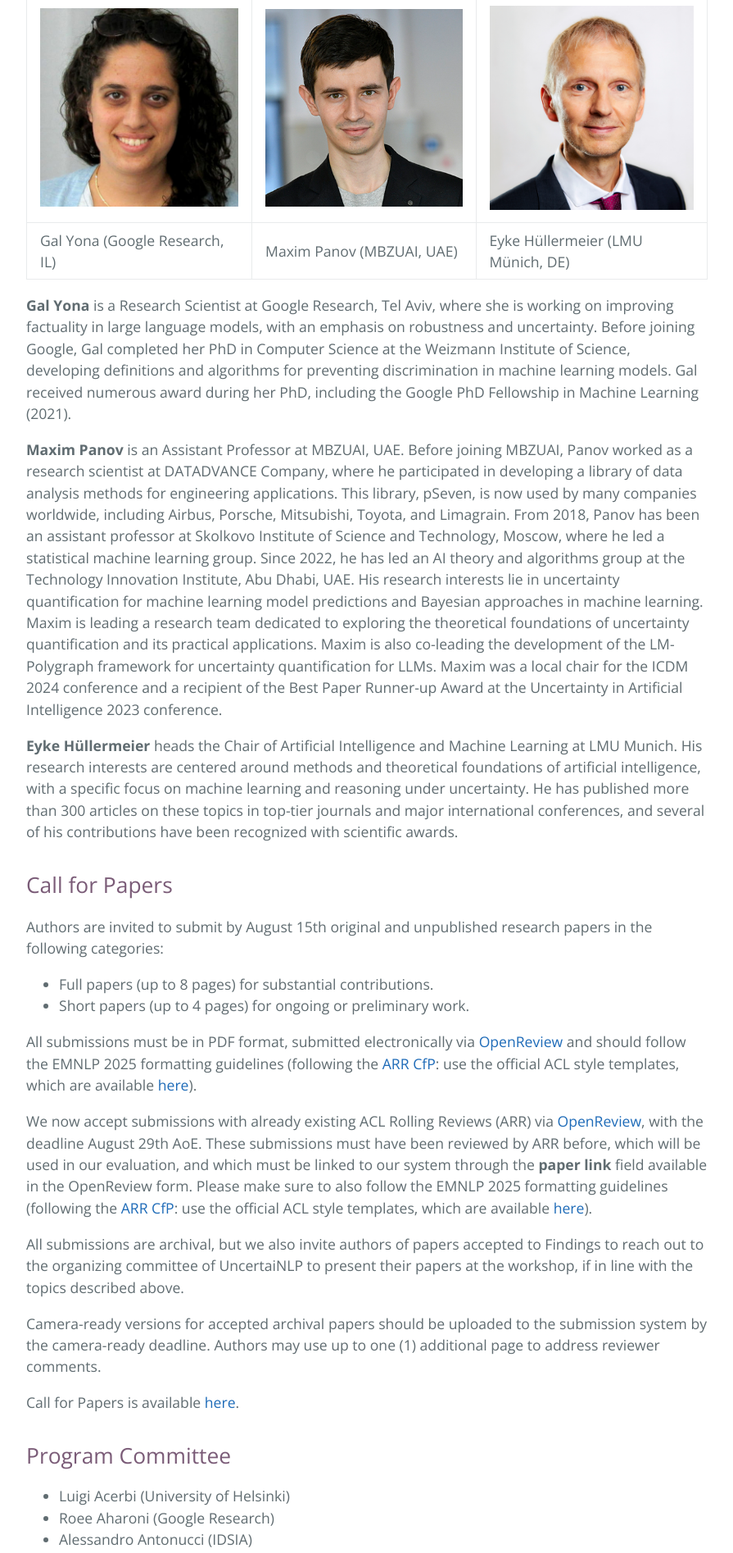
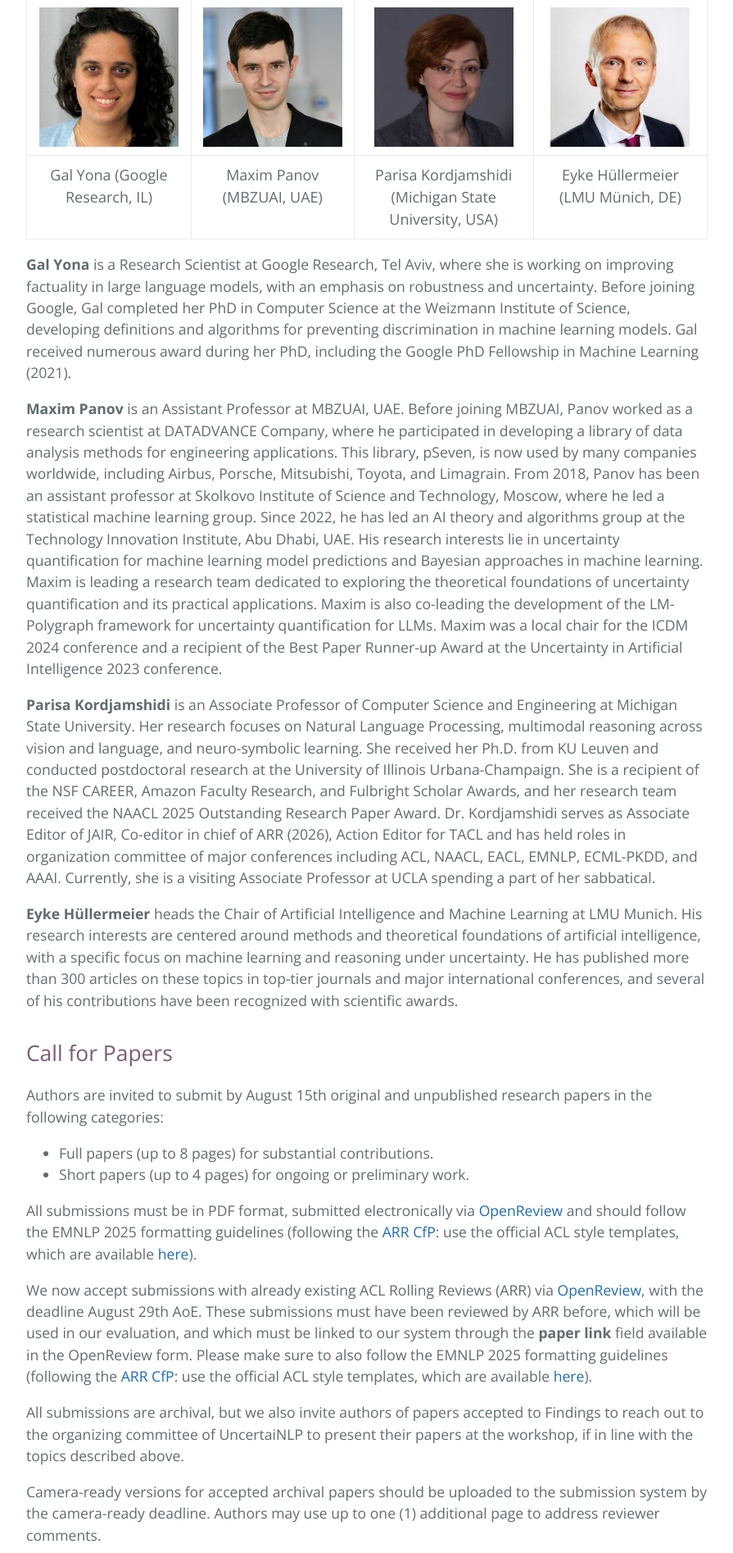
Before and after one commit to uncertainlp/uncertainlp.github.io, a Jekyll site: the page built from index.md, in a window 1280 px wide. Shown: the part 3495-5389 px from the top of the page at 82% size, without its empty margins (192-1087 px from the left). Built offline with Jekyll 4.4.1, drawn with Linux system fonts in a browser that asks for light colours.

Commit message:
Add Parisa Kordjamshidi as our fourth invited speaker

```diff
--- a/index.md
+++ b/index.md
@@ -71,24 +71,52 @@ UncertaiNLP welcomes submissions to topics related (but not limited) to:
   - Mitigation techniques including uncertainty-aware generation, retrieval-augmented methods, and controllable generation
   - Relationship between specific kinds (or sources) of uncertainty and hallucination occurrence
 
+<style>
+  table.speakers {
+    border-collapse: collapse;
+    text-align: center;
+  }
+  table.speakers td {
+    width: 360px;
+    vertical-align: top;
+    padding: 10px;
+  }
+  table.speakers img {
+    width: 170px;
+    height: 170px;
+    object-fit: cover;
+    display: block;
+    margin: 0 auto;
+  }
+  table.speakers figcaption {
+    font-size: 18px;
+    word-wrap: break-word;
+    margin-top: 6px;
+  }
+</style>
+
 <img class="background-image" src="/assets/speakers_header.png" alt="Invited Speakers" id="invited-speakers" style='width: 100%; margin: auto;'/>
 
-<table cellspacing="0" cellpadding="0">
+<table cellspacing="0" cellpadding="0" class="speakers">
   <tr>
-    <td><img src="./assets/speakers/gal_yona.jpg" width="360" alt="Gal Yona" /></td>
-    <td><img src="./assets/speakers/maxim_panov.jpg" width="360" alt="Clara Meister" /></td>
-    <td><img src="./assets/speakers/eyke_huellermeier.jpg" width="360" alt="Eyke Hüllermeier" /></td>
+    <td><img src="./assets/speakers/gal_yona.jpg" alt="Gal Yona" /></td>
+    <td><img src="./assets/speakers/maxim_panov.jpg" alt="Maxim Panov" /></td>
+    <td><img src="./assets/speakers/parisa.jpg" alt="Parisa Kordjamshidi" /></td>
+    <td><img src="./assets/speakers/eyke_huellermeier.jpg" alt="Eyke Hüllermeier" /></td>
   </tr>
   <tr>
-    <td><figcaption font-size=10px word-wrap="break-word" width="360" height="auto">Gal Yona (Google Research, IL)</figcaption> </td>
-    <td><figcaption font-size=10px word-wrap="break-word" width="360" height="auto">Maxim Panov (MBZUAI, UAE)</figcaption> </td>
-    <td><figcaption font-size=10px word-wrap="break-word" width="360" height="auto">Eyke Hüllermeier (LMU Münich, DE)</figcaption> </td>
+    <td><figcaption>Gal Yona (Google Research, IL)</figcaption> </td>
+    <td><figcaption>Maxim Panov (MBZUAI, UAE)</figcaption> </td>
+    <td><figcaption>Parisa Kordjamshidi (Michigan State University, USA)</figcaption></td>
+    <td><figcaption>Eyke Hüllermeier (LMU Münich, DE)</figcaption> </td>
   </tr>
 </table>
 
 **Gal Yona** is a Research Scientist at Google Research, Tel Aviv, where she is working on improving factuality in large language models, with an emphasis on robustness and uncertainty. Before joining Google, Gal completed her PhD in Computer Science at the Weizmann Institute of Science, developing definitions and algorithms for preventing discrimination in machine learning models. Gal received numerous award during her PhD, including the Google PhD Fellowship in Machine Learning (2021).
 
 **Maxim Panov** is an Assistant Professor at MBZUAI, UAE. Before joining MBZUAI, Panov worked as a research scientist at DATADVANCE Company, where he participated in developing a library of data analysis methods for engineering applications. This library, pSeven, is now used by many companies worldwide, including Airbus, Porsche, Mitsubishi, Toyota, and Limagrain. From 2018, Panov has been an assistant professor at Skolkovo Institute of Science and Technology, Moscow, where he led a statistical machine learning group. Since 2022, he has led an AI theory and algorithms group at the Technology Innovation Institute, Abu Dhabi, UAE. His research interests lie in uncertainty quantification for machine learning model predictions and Bayesian approaches in machine learning. Maxim is leading a research team dedicated to exploring the theoretical foundations of uncertainty quantification and its practical applications. Maxim is also co-leading the development of the LM-Polygraph framework for uncertainty quantification for LLMs. Maxim was a local chair for the ICDM 2024 conference and a recipient of the Best Paper Runner-up Award at the Uncertainty in Artificial Intelligence 2023 conference.
+
+**Parisa Kordjamshidi** is an Associate Professor of Computer Science and Engineering at Michigan State University. Her research focuses on Natural Language Processing, multimodal reasoning across vision and language, and neuro-symbolic learning. She received her Ph.D. from KU Leuven and conducted postdoctoral research at the University of Illinois Urbana-Champaign. She is a recipient of the NSF CAREER, Amazon Faculty Research, and Fulbright Scholar Awards, and her research team received the NAACL 2025 Outstanding Research Paper Award. Dr. Kordjamshidi serves as Associate Editor of JAIR,  Co-editor in chief of  ARR (2026), Action Editor for TACL and  has held  roles in organization committee of major conferences including ACL, NAACL, EACL, EMNLP, ECML-PKDD, and AAAI. Currently, she is a visiting Associate Professor at UCLA spending a part of her sabbatical.
 
 **Eyke Hüllermeier** heads the Chair of Artificial Intelligence and Machine Learning at LMU Munich. His research interests are centered around methods and theoretical foundations of artificial intelligence, with a specific focus on machine learning and reasoning under uncertainty. He has published more than 300 articles on these topics in top-tier journals and major international conferences, and several of his contributions have been recognized with scientific awards.
 
```
Also changed, not shown: assets/speakers/parisa.jpg (added).
